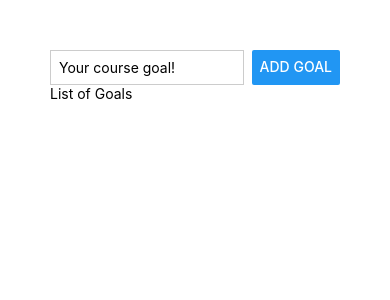
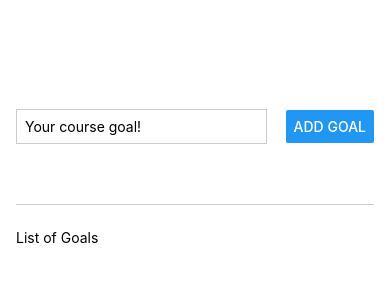
Before and after one commit to Generic35/ReactNativeGoalsApp, a React Native app: screen / in a window 390 px wide. Shown: the top 300 px of the page. Built offline with nearby package versions, Linux system fonts and the light colour scheme.

Commit message:
[feat] Add the positioning of containers and content

```diff
--- a/App.js
+++ b/App.js
@@ -7,7 +7,7 @@
         <TextInput style={styles.textInput} placeholder='Your course goal!' />
         <Button title='Add Goal' />
       </View>
-      <View>
+      <View style={styles.goalsContainer}>
         <Text>List of Goals</Text>
       </View>
     </View>
@@ -17,18 +17,28 @@
 const styles = StyleSheet.create(
   {
     appContainer: {
-      padding: 50,
+      flex: 1,
+      paddingTop: 50,
+      paddingHorizontal: 16
     },
     inputContainer: {
+      flex: 1,
       flexDirection: 'row',
-      justifyContent: 'space-between'
+      justifyContent: 'space-between',
+      alignItems: 'center',
+      marginBottom: 24,
+      borderBottomWidth: 1,
+      borderBottomColor: '#CCCCCC',
     },
     textInput: {
       borderWidth: 1,
       borderColor: '#CCCCCC',
-      width: '80%',
+      width: '70%',
       marginRight: 8,
       padding: 8,
+    },
+    goalsContainer: {
+      flex: 4
     }
   }
 );
```
